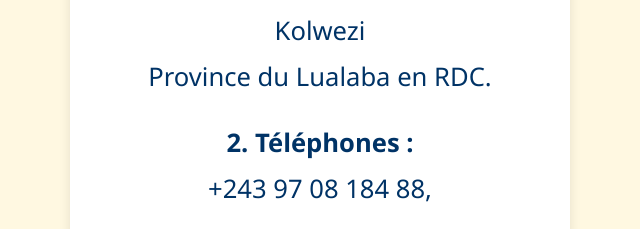
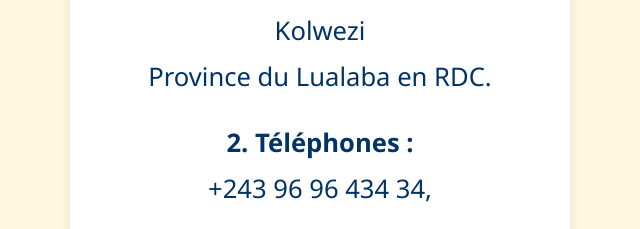
Before and after one commit to cs-espoir2026/cs-espoir, a plain HTML site: page contact.html in a window 1280 px wide. Shown: the part 1067-1296 px from the top of the page, 320-960 px from the left. Drawn offline with Linux system fonts and the light colour scheme.

Commit message:
Update contact.html

```diff
--- a/contact.html
+++ b/contact.html
@@ -55,7 +55,7 @@ Province du Lualaba en RDC.
 </p>
 
 <p><strong>2. Téléphones :</strong><br>
-+243 97 08 184 88,
++243 96 96 434 34,
 </p>
 
 <p><strong>Email :</strong><br>
```
